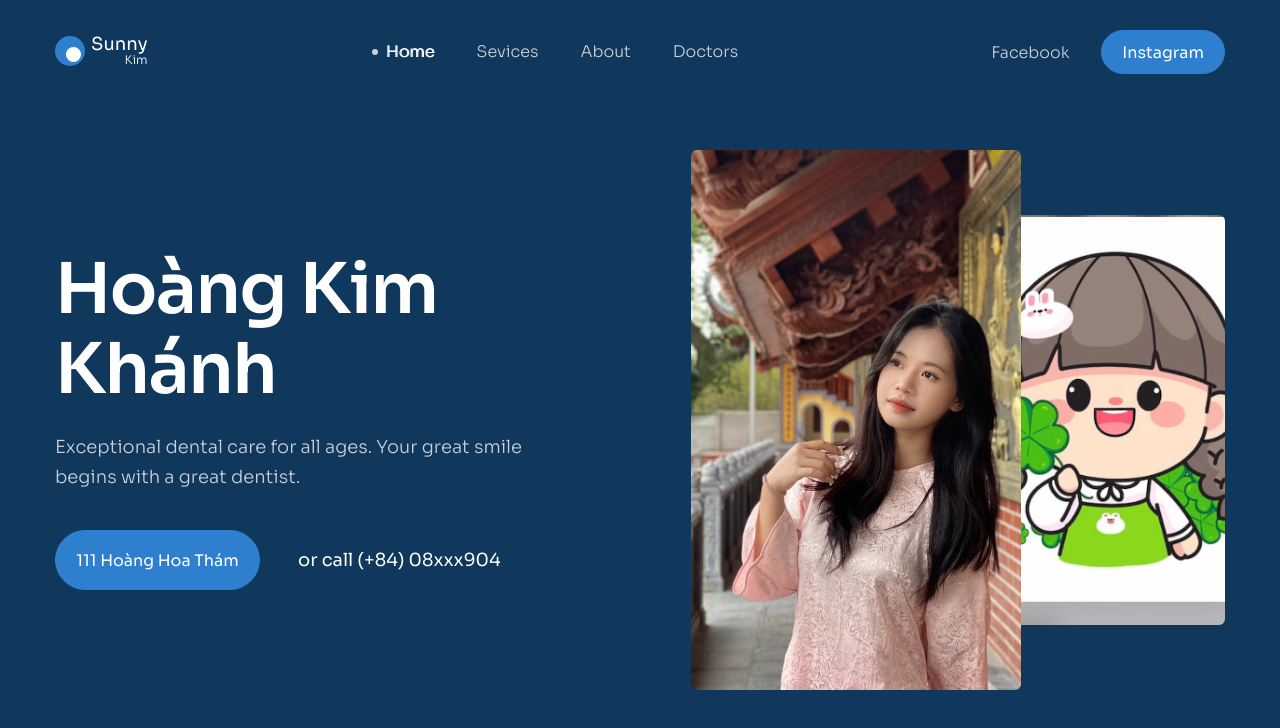
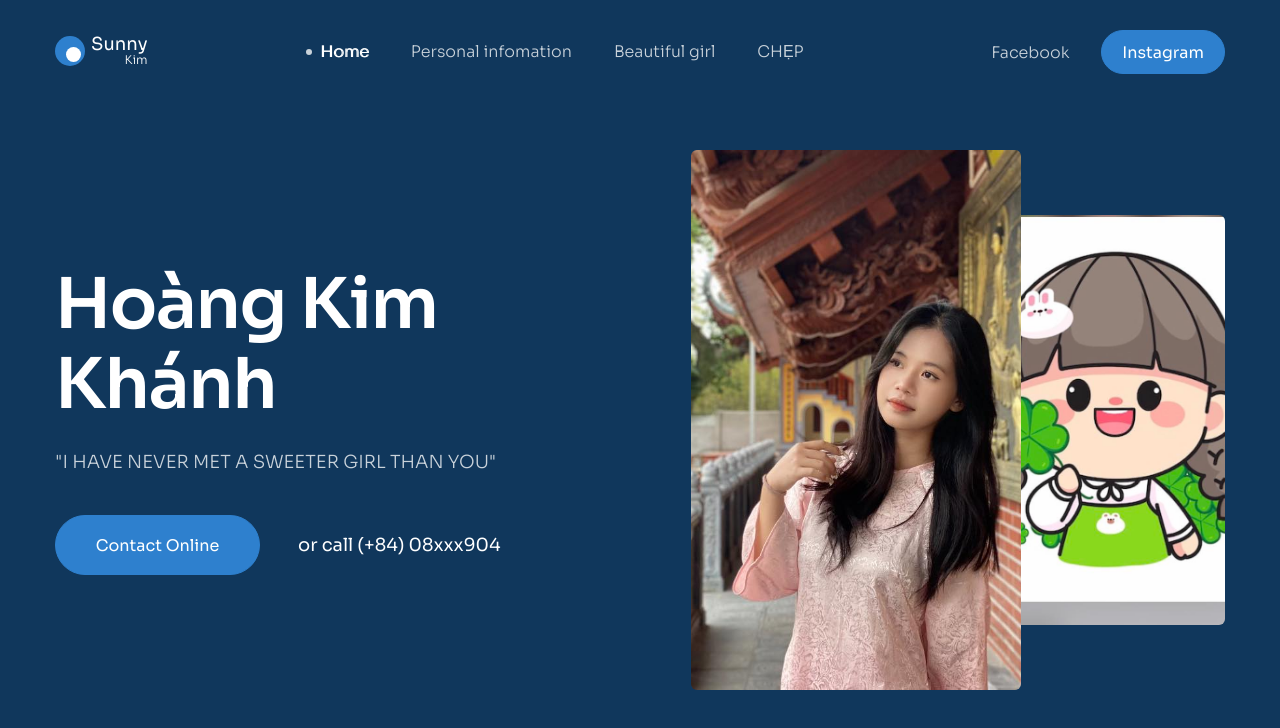
Before and after one commit to nvkha9/sunnykim, a plain HTML site: page index.html in a window 1280 px wide. Drawn offline with Linux system fonts and the light colour scheme.

Commit message:
sunnykim

```diff
--- a/index.html
+++ b/index.html
@@ -3,7 +3,7 @@
   <head>
     <meta charset="UTF-8" />
     <meta name="viewport" content="width=device-width, initial-scale=1.0" />
-    <title>Shine smile</title>
+    <title>Sunny kim 204</title>
 
     <!-- embed font -->
     <link rel="preconnect" href="https://fonts.googleapis.com" />
@@ -119,13 +119,13 @@
                 <a href="#!" class="navbar__link navbar__link--active">Home</a>
               </li>
               <li class="navbar__item">
-                <a href="#!" class="navbar__link">Sevices</a>
+                <a href="#!" class="navbar__link">Personal infomation</a>
               </li>
               <li class="navbar__item">
-                <a href="#!" class="navbar__link">About</a>
+                <a href="#!" class="navbar__link">Beautiful girl</a>
               </li>
               <li class="navbar__item">
-                <a href="#!" class="navbar__link">Doctors</a>
+                <a href="#!" class="navbar__link">CHẸP</a>
               </li>
             </ul>
           </nav>
@@ -145,11 +145,10 @@
           <section class="hero__content">
             <h1 class="hero__heading">Hoàng Kim Khánh</h1>
             <p class="hero__desc">
-              Exceptional dental care for all ages. Your great smile begins with
-              a great dentist.
+              "I HAVE NEVER MET A SWEETER GIRL THAN YOU"
             </p>
             <div class="hero__row">
-              <a href="#!" class="btn">111 Hoàng Hoa Thám</a>
+              <a href="#!" class="btn">Contact Online</a>
               <span class="hero__phone">or call (+84) 08xxx904</span>
             </div>
           </section>
```
